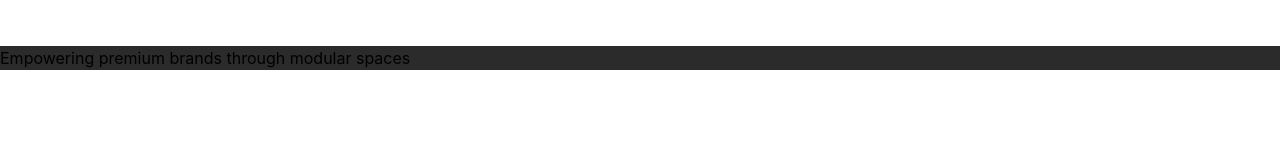
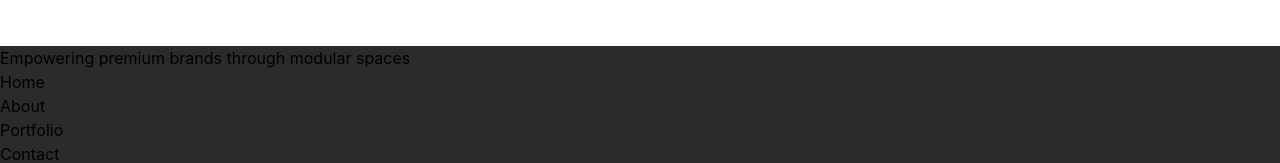
Before and after one commit to Tez-cyber/architecture-website, a React (Vite) app: page / in a window 1280 px wide. Shown: the part 2443-2606 px from the top of the page. Before the commit the page ends 2513 px from the top, so only its background shows below. Built offline with nearby package versions, Linux system fonts and the light colour scheme.

Commit message:
Mapped navlinks array in Footer

```diff
--- a/src/components/Footer.jsx
+++ b/src/components/Footer.jsx
@@ -1,12 +1,7 @@
 import React from 'react'
+import { navlinks } from '../constants'
 
 const Footer = () => {
-    const links = [
-        { url: "#", title: "Home" },
-        { url: "#about", title: "About" },
-        { url: "#portfolio", title: "Portfolio" },
-        { url: "#contact", title: "Contact" }
-    ]
 
     return (
         <div className="bg-darkBrown">
@@ -18,7 +13,14 @@ const Footer = () => {
             <div className="">
                 <div className="">
                     <div className="">
+                        {navlinks.map(link => (
+                            <div key={link.title}>
+                                <a href={link.url}>
+                                    {link.title}
+                                </a>
+                            </div>
 
+                        ))}
                     </div>
                     <div className=""></div>
                     <div className=""></div>
```
